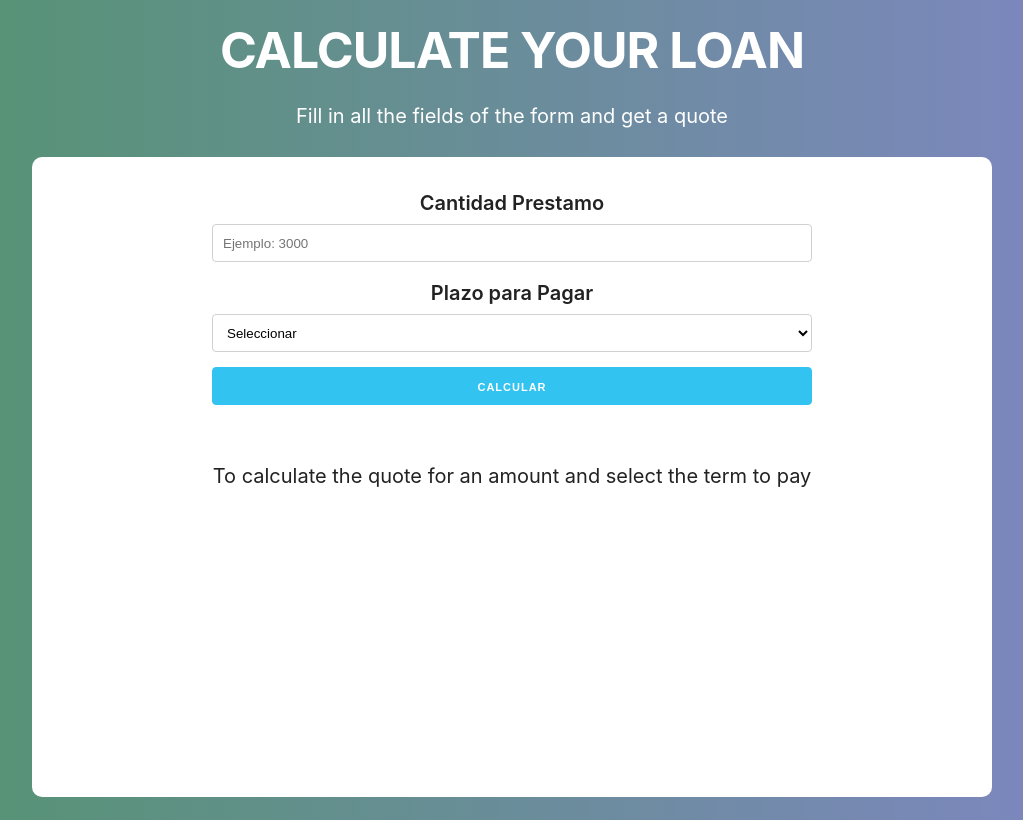
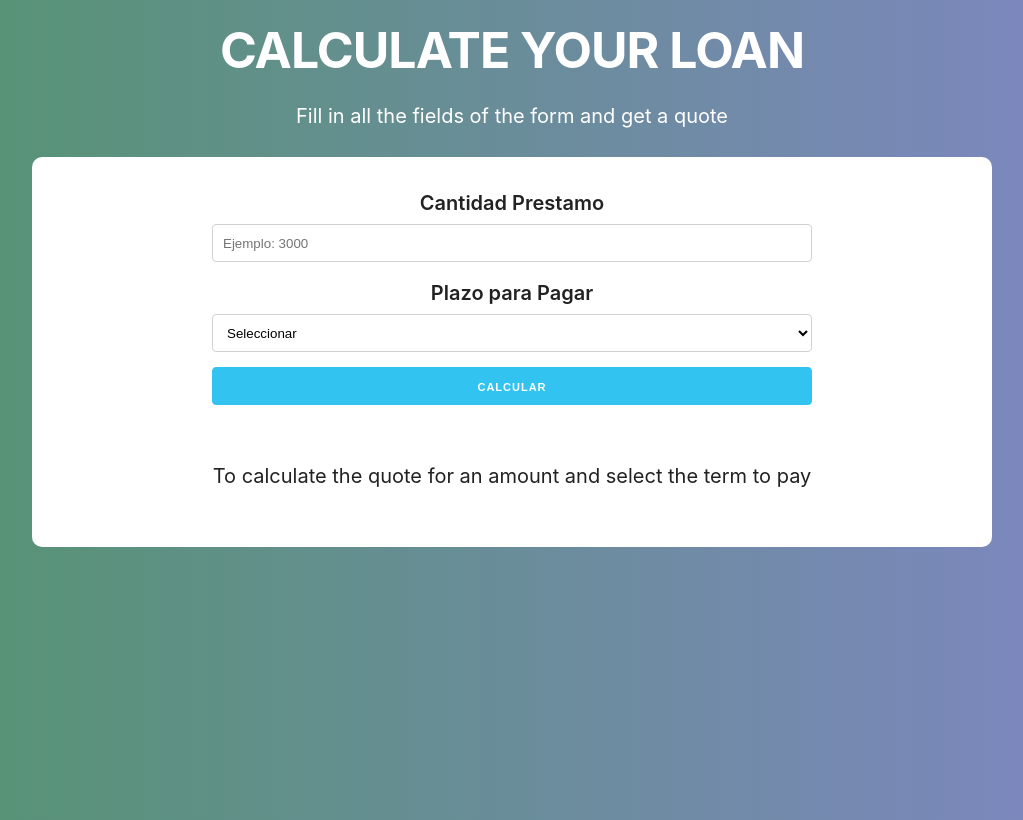
Before and after one commit to renerubio/simple-loan-quote, a React (Create React App) app: page / in a window 1280 px wide. Shown: the whole page, without its empty margins (128-1151 px from the left). Built offline with nearby package versions, Linux system fonts and the light colour scheme.

Commit message:
UI improve height of container - https://renerubio.atlassian.net/browse/LQ-4

```diff
--- a/src/index.scss
+++ b/src/index.scss
@@ -27,7 +27,8 @@ h1 {
   padding: 1rem;
   border-radius: 1rem;
   margin-top: 2rem;
-  height: 80vh;
+  height: auto;
+  min-height: 80%;
 }
 
 form,
```
